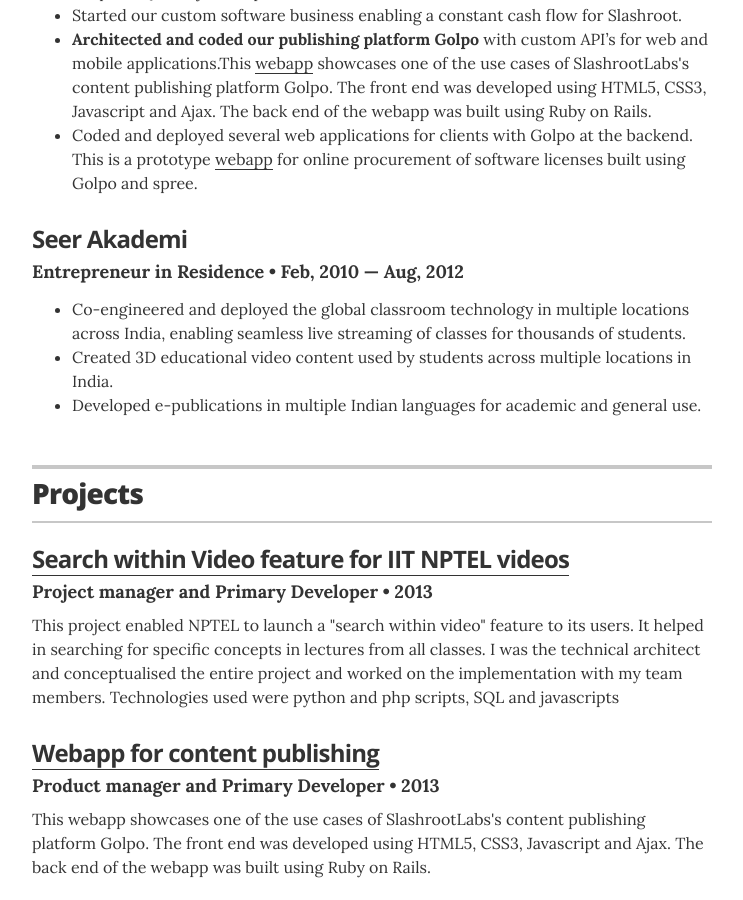
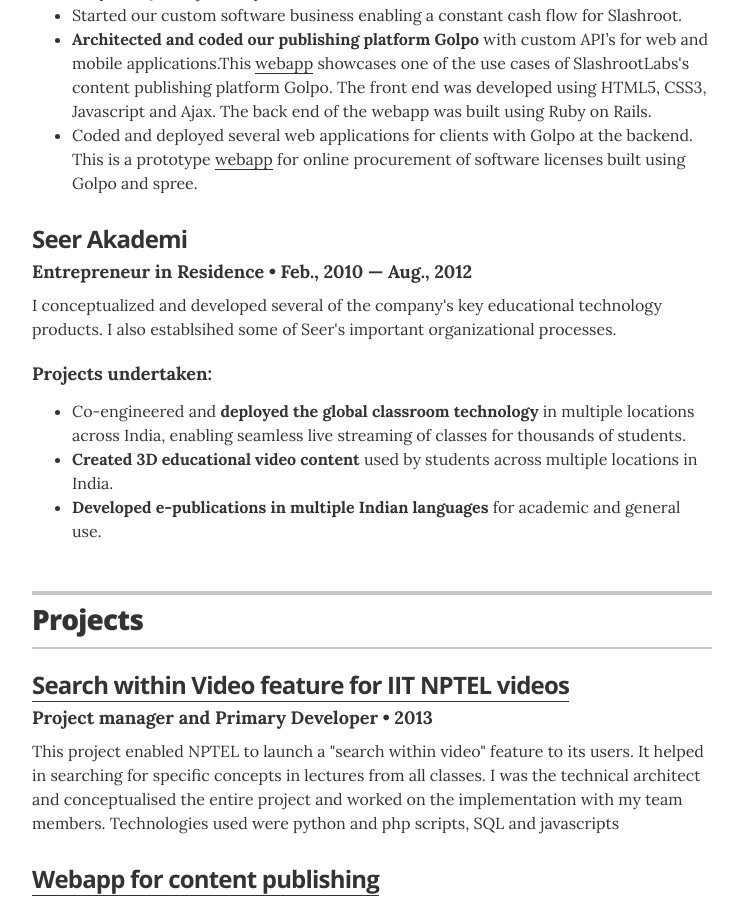
Before and after one commit to CapedCrusader/resume, a Jekyll site: the page built from index.html, in a window 1280 px wide and 900 px high, scrolled down 1324 px. Shown: the whole window, without its empty margins (268-1011 px from the left). Built offline with Jekyll 4.4.1, drawn with Linux system fonts in a browser that asks for light colours.

Commit message:
Updated Seer Akademi

```diff
--- a/_layouts/resume.html
+++ b/_layouts/resume.html
@@ -106,12 +106,15 @@
         <!-- another resume item -->
         <div class="resume-item" itemscope itemprop="worksFor" itemtype="http://schema.org/Organization">
           <h3 class="resume-item-title" itemprop="name">Seer Akademi</h3>
-          <h4 class="resume-item-details" itemprop="description">Entrepreneur in Residence &bull; Feb, 2010 &mdash; Aug, 2012</h4>
+          <h4 class="resume-item-details" itemprop="description">Entrepreneur in Residence &bull; Feb., 2010 &mdash; Aug., 2012</h4>
           <!--<p class="resume-item-copy">If your stint was shorter, feel free to be brief and just call out the most meaningful points of your role. Be concise, and be meaninful. The person reading just needs enough to want to talk to you more about your experience.</p> -->
+          <p class="resume-item-copy">I conceptualized and developed several of the company's key educational technology products. I also establsihed some of Seer's important organizational processes.</p>
+          <br>
+          <h5 class="resume-item-details" itemprop="description">Projects undertaken:</h5>
           <ul class="resume-item-list">
-            <li>Co-engineered and deployed the global classroom technology in multiple locations across India, enabling seamless live streaming of classes for thousands of students.</li>
-            <li>Created 3D educational video content used by students across multiple locations in India.</li>
-            <li>Developed e-publications in multiple Indian languages for academic and general use.</li>
+            <li>Co-engineered and <b>deployed the global classroom technology</b> in multiple locations across India, enabling seamless live streaming of classes for thousands of students.</li>
+            <li><b>Created 3D educational video content</b> used by students across multiple locations in India.</li>
+            <li><b>Developed e-publications in multiple Indian languages</b> for academic and general use.</li>
 
           </ul>
 
```
